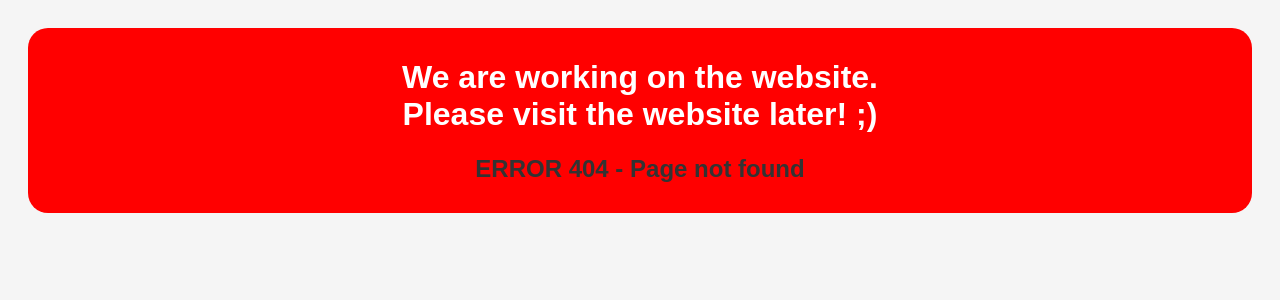
After one commit to Gabosgit/blog_app, a Flask app: template templates/404.html in a window 1280 px wide. The commit adds this page. Shown: the top 300 px of the page. Run offline with Flask 3, Linux system fonts and the light colour scheme; the template is opened without the code that fills it, so the values that code supplies are empty.

Commit message:
Added functions and templates for error handling

```diff
--- a/app.py
+++ b/app.py
@@ -1,31 +1,48 @@
+""" This app is a blog that allows the user to create, update, delete posts and like each post."""
 from flask import Flask, request, render_template, redirect
 import json
 
 app = Flask(__name__)
+JSON_FILE = 'data/blog_posts.json'
 
-# Opening JSON file
 
 def load_json_file():
-    with open('data/blog_posts.json', 'r') as json_file:
-        blog_posts = json.load(json_file)
-    return blog_posts
+    """ Returns a list of dictionaries with posts information """
+    try:
+        with open(JSON_FILE, 'r') as json_file:
+            blog_posts = json.load(json_file)
+    except FileNotFoundError as e:
+        print(e)
+        error_function()
+    else:
+        return blog_posts
+
 
 def write_json(blog_posts):
-    with open("data/blog_posts.json", "w") as my_file:
-        dict = json.dumps(blog_posts, indent=4)
-        my_file.write(dict + '\n')
+    """ Update/save the data in the json file. """
+    with open(JSON_FILE, "w") as my_file:
+        dict_post = json.dumps(blog_posts, indent=4)
+        my_file.write(dict_post + '\n')
 
 
 def fetch_post_by_id(post_id):
+    """ Returns the dictionary of the post containing the given id (post_id) """
     blog_posts = load_json_file()
+
     for post in blog_posts:
         if post['id'] == post_id:
             return post
+    print("ID doesn't exist")
+
 
 def free_id_key(list_of_dictionaries):
+    """ Puts all post id values in a list.
+        Checks the greater id number.
+        Returns the lower missing number in the list or the greater number + 1, as free id number.
+    """
     list_id= []
-    for dict in list_of_dictionaries:
-        list_id.append(dict['id'])
+    for post_dict in list_of_dictionaries:
+        list_id.append(post_dict['id'])
     for free_id in range(1, max(list_id)+2): # +2 to generate a new id if no one is free
         if free_id not in list_id:
             return free_id
@@ -33,20 +50,50 @@ def free_id_key(list_of_dictionaries):
 
 @app.route('/')
 def index():
-    blog_posts = load_json_file()
-    # add code here to fetch the job posts from a file
-    return render_template('index.html', posts=blog_posts)
+    """ Passes the data to the template and renders it. """
+    try:
+        blog_posts = load_json_file()
+    except Exception as e:
+        print(e)
+        return render_template('error.html')
+    else:
+        # add code here to fetch the job posts from a file
+        return render_template('index.html', posts=blog_posts)
+
+
+def error_function():
+    """ Shows the error.html template in @app.route('/')"""
+    @app.route('/')
+    def error_template():
+        """ Renders general error.html"""
+        return render_template('error.html')
+
+
+@app.errorhandler(404)
+def page_not_found(error):
+    """ Render '404.html' """
+    return render_template('404.html'), 404
+
+
+@app.errorhandler(500)
+def internal_server_error(error):
+    """ Renders '500.html'"""
+    return render_template('500.html'), 500
 
 
 @app.route('/add', methods=['GET', 'POST'])
 def add():
+    """ If a post request happened, gets the values from the from in the template 'add.html'.
+        Updates the data in the json file and redirects to the app.route(/),
+        which re-renders the template index.html.
+    """
     if request.method == 'POST':
         author = request.form.get('author')
         title = request.form.get('title')
         content = request.form.get('content')
         blog_posts = load_json_file()
         id_new_post = free_id_key(blog_posts)
-        new_dict = {'id': id_new_post, 'author': author, 'title': title, 'content': content}
+        new_dict = {'id': id_new_post, 'author': author, 'title': title, 'content': content, 'likes': 0}
         blog_posts += [new_dict]
         write_json(blog_posts)
         return redirect('/')
@@ -55,6 +102,8 @@ def add():
 
 @app.route('/delete/<int:post_id>')
 def delete(post_id):
+    """ Removes the post with the given id (post_id) from the json file
+        and redirects to app.route(/) """
     blog_posts = load_json_file()
     post = fetch_post_by_id(post_id)
     blog_posts.remove(post)
@@ -64,24 +113,29 @@ def delete(post_id):
 
 @app.route('/update/<int:post_id>', methods=['GET', 'POST'])
 def update(post_id):
+    """ If a post request happened, fetches the post with the given id (post_id)
+        gets the date from the form in 'update.html'
+        Updates the data in the fetched post dictionary.
+        Updates/saves the data in the json file.
+        Redirects to the app.route(/).
+     """
     # Fetch the blog posts from the JSON file
     post = fetch_post_by_id(post_id)
-    print(post)
     if post is None:
         # Post not found
         return "Post not found", 404
-    # Update the post in the JSON file
-    # Redirect back to index
     if request.method == 'POST':
         author = request.form.get('author')
         title = request.form.get('title')
         content = request.form.get('content')
-        likes = post['likes']
-        updated_dict = {'id': post_id, 'author': author, 'title': title, 'content': content, 'likes': likes}
+        # Update the post in the JSON file
+        like = post['likes']
+        updated_dict = {'id': post_id, 'author': author, 'title': title, 'content': content, 'likes': like}
         blog_posts = load_json_file()
         post_index_in_list = blog_posts.index(post)
         blog_posts[post_index_in_list] = updated_dict
         write_json(blog_posts)
+        # Redirect back to index
         return redirect('/')
     # Else, it's a GET request
     # So display the update.html page
@@ -90,6 +144,11 @@ def update(post_id):
 
 @app.route('/likes/<int:post_id>')
 def likes(post_id):
+    """ Fetches the post with the given id (post_id)
+        Gets the value with the key 'likes' in the post dictionary and adds a like (+1)
+        Updates/saves the date in the json file
+        Redirects to app.route(/)
+    """
     blog_posts = load_json_file()
     post = fetch_post_by_id(post_id)
     post_index_in_list = blog_posts.index(post)
--- a/static/style.css
+++ b/static/style.css
@@ -58,3 +58,13 @@ a:hover, a:active {
   background-color: yellow;
   color: black;
 }
+
+.error {
+    text-align: center;
+    background-color: red;
+    border-radius: 20px;
+    padding: 10px;
+    h1 {
+        color: white;
+    }
+}
--- /dev/null
+++ b/templates/404.html
@@ -0,0 +1,17 @@
+<!DOCTYPE html>
+<html lang="en">
+<head>
+    <meta charset="UTF-8">
+    <title>App Site Error</title>
+
+    <link rel="stylesheet" href="{{ url_for('static', filename='style.css') }}">
+</head>
+<body>
+    <div class="error">
+        <h1> We are working on the website.<br>
+        Please visit the website later! ;) </h1>
+        <h2>ERROR 404 - Page not found</h2>
+    </div>
+
+</body>
+</html>
```
Also changed, not shown: templates/500.html (added, +17 -0 lines), templates/error.html (added, +16 -0 lines).
